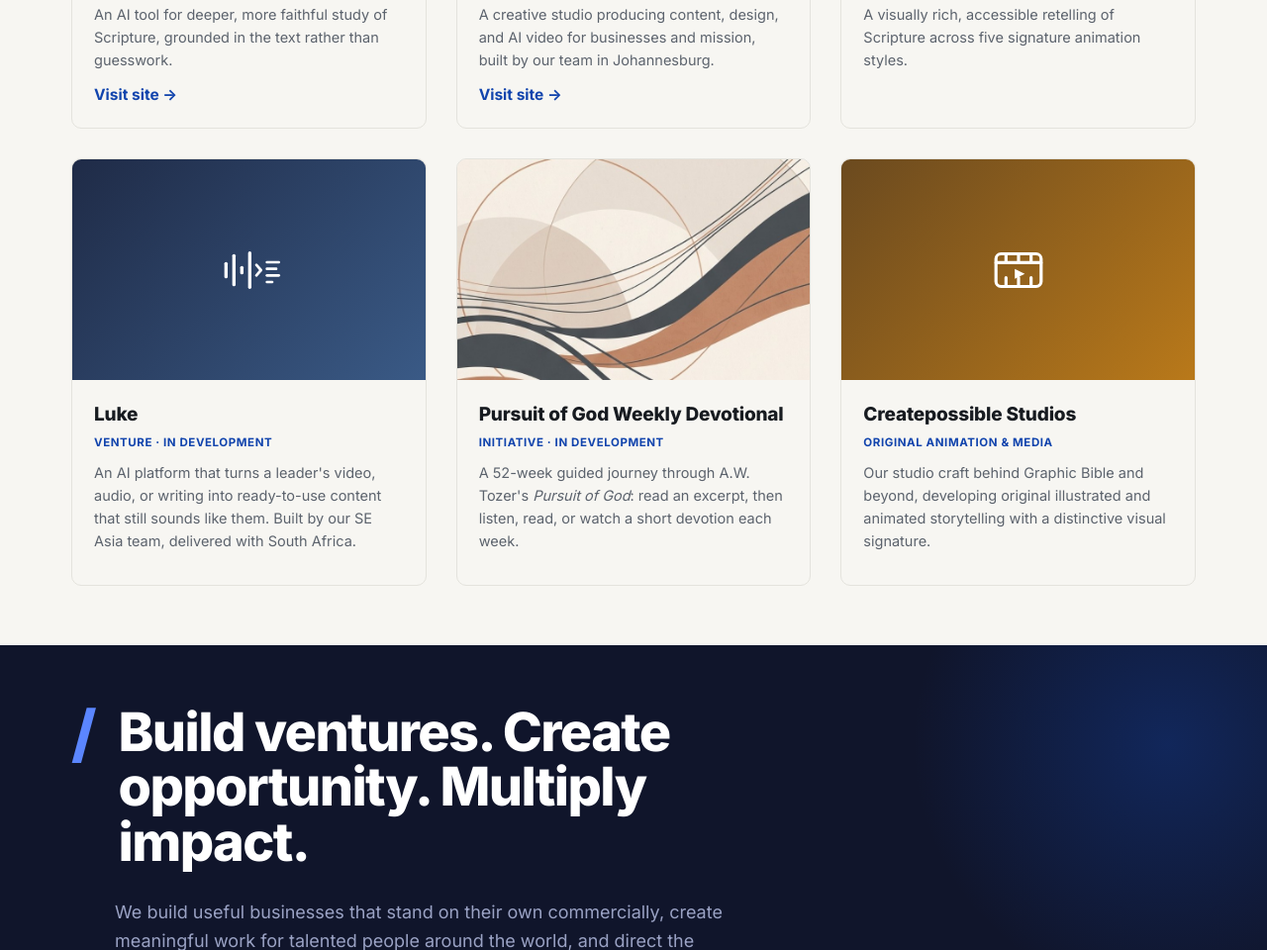
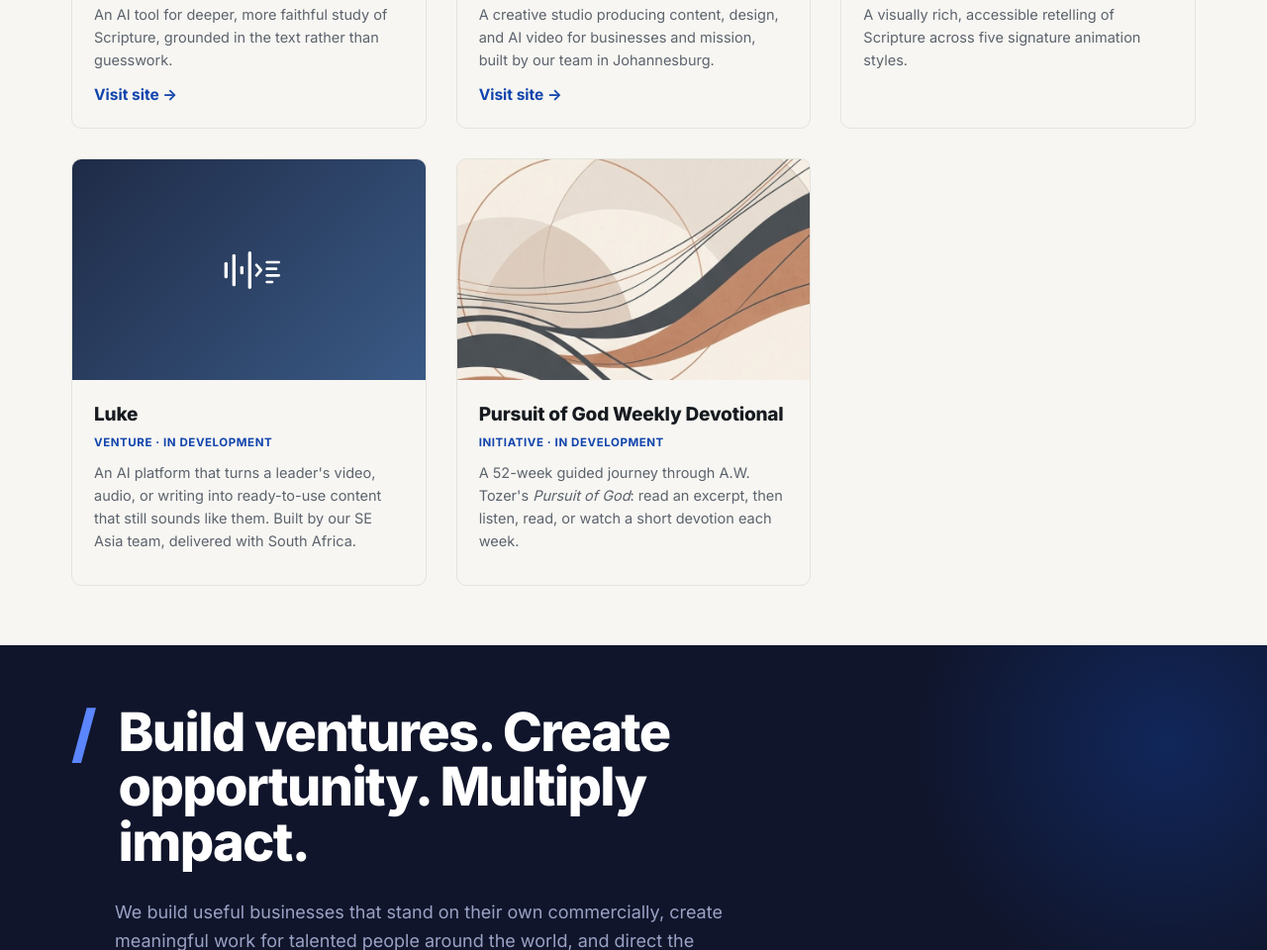
Before and after one commit to tommyplee-afk/createpossible-ventures, a plain HTML site: page index.html in a window 1280 px wide. Shown: the part 1724-2684 px from the top of the page at 99% size. Drawn offline with Linux system fonts and the light colour scheme.

Commit message:
Remove Createpossible Studios card (not a real offering)
Co-Authored-By: Claude Opus 4.8 <noreply@anthropic.com>

```diff
--- a/index.html
+++ b/index.html
@@ -442,20 +442,6 @@
           <p>A 52-week guided journey through A.W. Tozer's <em>Pursuit of God</em>: read an excerpt, then listen, read, or watch a short devotion each week.</p>
         </div>
       </div>
-      <div class="mini reveal">
-        <div class="ph" style="background:linear-gradient(135deg,#6b4a1f,#b9791a);">
-          <svg viewBox="0 0 120 120" width="76" height="76" fill="none" stroke="#fff" stroke-width="5" stroke-linecap="round" stroke-linejoin="round" aria-hidden="true">
-            <rect x="24" y="34" width="72" height="52" rx="8"/>
-            <path d="M24 48 H96 M40 34 V48 M60 34 V48 M80 34 V48 M40 86 V72 M60 86 V72 M80 86 V72"/>
-            <path d="M54 58 L70 66 L54 74 Z" fill="#fff" stroke="none"/>
-          </svg>
-        </div>
-        <div class="mb">
-          <h4>Createpossible Studios</h4>
-          <div class="mrole">Original animation &amp; media</div>
-          <p>Our studio craft behind Graphic Bible and beyond, developing original illustrated and animated storytelling with a distinctive visual signature.</p>
-        </div>
-      </div>
     </div>
   </div>
 </section>
```
